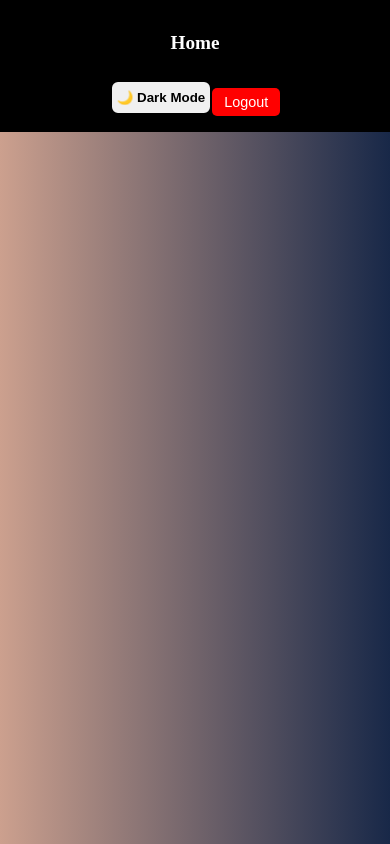
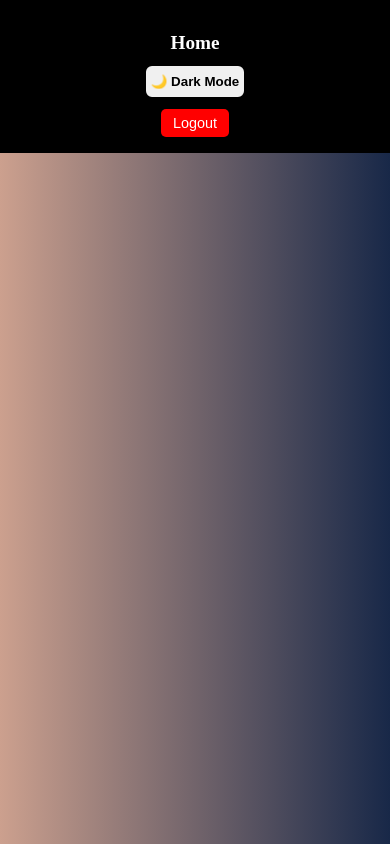
Before and after one commit to nithinragutla/vecros-quizapp-Frontendcode, a React (Vite) app: page /HomeNavbar in a window 390 px wide. Built offline with nearby package versions, Linux system fonts and the light colour scheme.

Commit message:
syling modify

```diff
--- a/src/styles/AdminQuiz.css
+++ b/src/styles/AdminQuiz.css
@@ -1,9 +1,9 @@
 /* Style for the main container */
 #admin-quiz-container {
-    max-width: 700px;
+    max-width: 800px;
     margin: 80px auto;
     padding: 10px;
-    background: #c3f6f06b;
+    /* background: #c3f6f06b; */
     border-radius: 10px;
     box-shadow: 0px 4px 8px rgba(0, 0, 0, 0.2);
 }
@@ -12,14 +12,14 @@
 #admin-quiz-container h2 {
     text-align: center;
     font-size: 1.8rem;
-    color: #333;
+    color: #eadede;
     margin-bottom: 20px;
 }
 
 /* Labels */
 #admin-quiz-container label {
     font-weight: bold;
-    color: #444;
+    /* color: #444444c1; */
     display: block;
     margin-bottom: 5px;
 }
@@ -41,7 +41,7 @@
     border: 1px solid #ddd;
     border-radius: 8px;
     margin-bottom: 15px;
-    background: #c3f6f06b;
+    background: linear-gradient(to right, #d3d3d3, #62717c);
 }
 
 /* Options Styling */
@@ -62,31 +62,34 @@
 
 /* Button Colors */
 .add-question-btn {
-    background: linear-gradient(to right, #df2326, #ff7f50);/* Blue */
+    background: linear-gradient(90deg, #1e3c72 0%, #2a5298 50%, #7635dc 100%);
     color: white;
 }
 
 .submit-btn {
-    background-color: #28a745; /* Green */
+
+        background: linear-gradient(90deg, #a02b0e 0%, #feb47b 100%);
+
+    /* Green */
     color: white;
 }
 
 .remove-btn {
-    background-color: #dc3545; /* Red */
+    background: linear-gradient(90deg, #ff512f 0%, #dd2476 100%);/* Red */
     color: white;
 }
 
 /* Button Hover Effects */
 .add-question-btn:hover {
-    background-color: #0056b3;
+    background: linear-gradient(90deg, #1e3c72 0%, #2a5298 50%, #7635dc 100%);
 }
 
 .submit-btn:hover {
-    background-color: #218838;
+    background: linear-gradient(90deg, #b34a30 0%, #feb47b 100%);
 }
 
 .remove-btn:hover {
-    background-color: #c82333;
+    background: linear-gradient(90deg, #ff512f 0%, #dd2476 100%);
 }
 
 /* Add gap between Correct Answer field and Remove button */
--- a/src/styles/Admindashboard.css
+++ b/src/styles/Admindashboard.css
@@ -34,14 +34,14 @@
 /* Button Styles */
 .admin-buttons {
     padding: 15px 30px;
-    background: linear-gradient(to right, #9b59b6, #6c5ce7);
+    background: linear-gradient(90deg, #ff512f 0%, #dd2476 100%);
     font-size: 1.2rem;
     font-weight: bold;
     margin: 10px 0;
     border-radius: 8px;
     cursor: pointer;
     transition: all 0.3s ease;
-    border: 1px solid  #fff;
+    /* border: 1px solid  #fff; */
     width: 100%;
     max-width: 300px;
     text-align: center;
--- a/src/styles/Leaderboard.css
+++ b/src/styles/Leaderboard.css
@@ -69,8 +69,8 @@
 /* Media Query for Mobile Devices (max-width: 480px) */
 @media (max-width: 480px) {
     .leaderboard-wrapper {
-        margin-top: 80px;
-        padding: 50px; /* Ensure padding is consistent */
+        margin-top: 150px;
+        padding: 10px; /* Ensure padding is consistent */
     }
 
     .leaderboard-headings {
--- a/src/styles/adminnav.css
+++ b/src/styles/adminnav.css
@@ -1,4 +1,4 @@
-/* Navbar Styles */
+/* 🌟 Navbar Styles */
 .Homenavbar {
     display: flex;
     justify-content: space-between;
@@ -6,14 +6,14 @@
     background-color: black;
     color: white;
     padding: 1rem 2rem;
-    width: 100vw; /* Ensures it spans the entire width */
-    height: 70px; /* Fixed height for consistency */
+    width: 100vw; /* Full width */
+    height: 70px; /* Fixed height */
     box-sizing: border-box;
-    position: fixed; /* Keeps the navbar fixed on top */
+    position: fixed; /* Sticks on top */
     top: 0;
     left: 0;
     right: 0;
-    z-index: 1000; /* Ensures it stays above other content */
+    z-index: 1000; /* Keeps navbar above other elements */
 }
 
 .Navtitle {
@@ -24,6 +24,7 @@
 .Navlinks {
     display: flex;
     align-items: center;
+    gap: 20px;
 }
 
 .Navbutton.logout {
@@ -34,67 +35,67 @@
     font-size: 1rem;
     cursor: pointer;
     border-radius: 5px;
-    transition: 0.3s;
+    transition: background-color 0.3s;
 }
 
 .Navbutton.logout:hover {
     background-color: darkred;
 }
 
-/* RESPONSIVE DESIGN */
+/* 🌟 RESPONSIVE DESIGN */
 
-/* Mobile (up to 600px) */
-@media (max-width: 600px) {
+/* 📱 Mobile View (Up to 767px) */
+@media (max-width: 767px) {
     .Homenavbar {
         flex-direction: column;
-        justify-content: center;
         text-align: center;
         height: auto;
-        padding: 1rem 1rem; /* Reduced padding for smaller screens */
+        padding: 1rem; /* Reduced padding for smaller screens */
     }
 
     .Navtitle {
-        font-size: 1.2rem;
+        font-size: 1.3rem;
+        margin-bottom: 10px;
     }
 
     .Navlinks {
         width: 100%;
-        justify-content: center; /* Center the links */
-        margin-top: 10px;
+        flex-direction: column; /* Stack links vertically */
+        align-items: center;
+        gap: 10px;
     }
 
     .Navbutton.logout {
         font-size: 0.9rem;
-        padding: 8px 12px;
-        margin-top: 8px;
+        padding: 8px 14px;
     }
 }
 
-/* Tablet (601px - 1024px) */
-@media (min-width: 601px) and (max-width: 1024px) {
+/* 📲 Tablet View (768px - 1024px) */
+@media (min-width: 768px) and (max-width: 1024px) {
     .Homenavbar {
         flex-direction: row;
         justify-content: space-between;
-        padding: 1rem 2rem;
+        padding: 1rem 1.5rem;
     }
 
     .Navtitle {
-        font-size: 1.3rem;
+        font-size: 1.4rem;
     }
 
     .Navlinks {
         display: flex;
         align-items: center;
-        gap: 20px; /* Space out the links */
+        gap: 15px; /* Space between links */
     }
 
     .Navbutton.logout {
         font-size: 1rem;
-        padding: 8px 16px;
+        padding: 9px 16px;
     }
 }
 
-/* Desktop (1025px and above) */
+/* 💻 Desktop View (1025px and above) */
 @media (min-width: 1025px) {
     .Homenavbar {
         flex-direction: row;
@@ -109,7 +110,7 @@
     .Navlinks {
         display: flex;
         align-items: center;
-        gap: 25px; /* Larger gap between links */
+        gap: 25px; /* Increased spacing */
     }
 
     .Navbutton.logout {
--- a/src/styles/userquiz.css
+++ b/src/styles/userquiz.css
@@ -127,7 +127,7 @@
 .correct-answer {
     font-weight: bold;
     margin-top: 5px;
-    color: #007bff;
+    color: #436143;
 }
 
 /* RESPONSIVE DESIGN */
```
